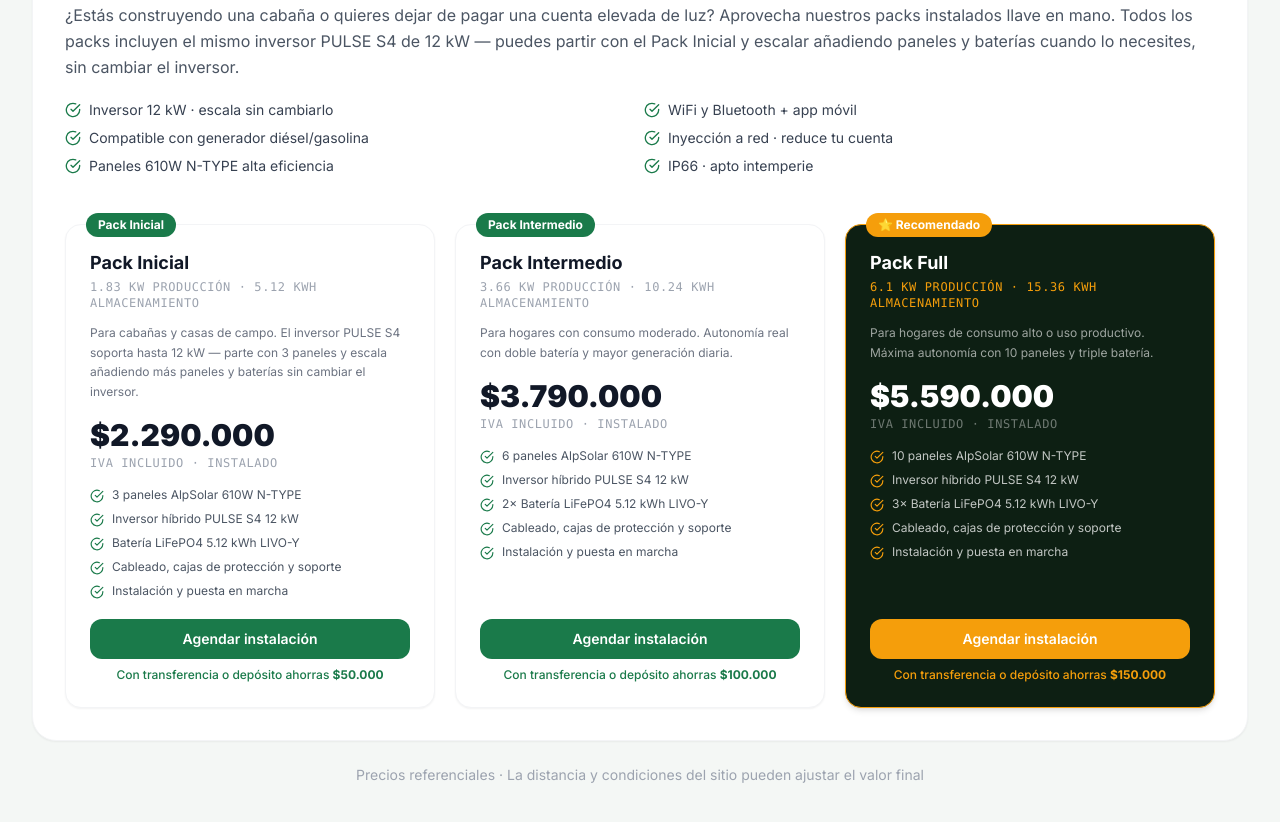
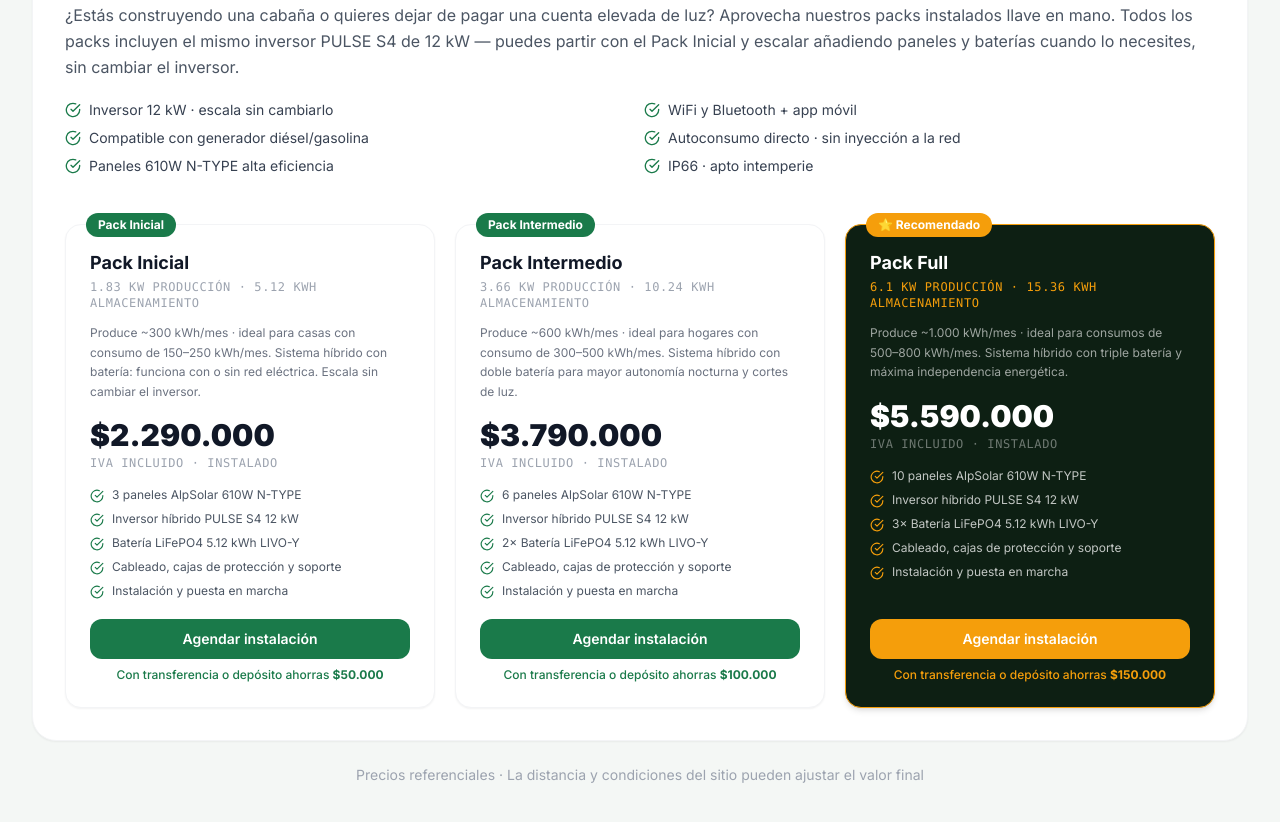
Before and after one commit to raulhidalgo78-eng/ecoguard, a Next.js app: page / in a window 1280 px wide. Shown: the part 3220-4042 px from the top of the page. Built offline with nearby package versions, Linux system fonts and the light colour scheme.

Commit message:
feat: cobertura kWh/mes en packs solares, sistema hibrido

```diff
--- a/app/components/ServiciosPrecios.js
+++ b/app/components/ServiciosPrecios.js
@@ -46,14 +46,14 @@
   imagePosition: 'center',
   title: 'Energía Solar · Packs Instalados AlpSolar',
   description: '¿Estás construyendo una cabaña o quieres dejar de pagar una cuenta elevada de luz? Aprovecha nuestros packs instalados llave en mano. Todos los packs incluyen el mismo inversor PULSE S4 de 12 kW — puedes partir con el Pack Inicial y escalar añadiendo paneles y baterías cuando lo necesites, sin cambiar el inversor.',
-  features: ['Inversor 12 kW · escala sin cambiarlo', 'WiFi y Bluetooth + app móvil', 'Compatible con generador diésel/gasolina', 'Inyección a red · reduce tu cuenta', 'Paneles 610W N-TYPE alta eficiencia', 'IP66 · apto intemperie'],
+  features: ['Inversor 12 kW · escala sin cambiarlo', 'WiFi y Bluetooth + app móvil', 'Compatible con generador diésel/gasolina', 'Autoconsumo directo · sin inyección a la red', 'Paneles 610W N-TYPE alta eficiencia', 'IP66 · apto intemperie'],
   planes: [
     {
       featured: false,
       badge: 'Pack Inicial',
       name: 'Pack Inicial',
       tag: '1.83 kW producción · 5.12 kWh almacenamiento',
-      desc: 'Para cabañas y casas de campo. El inversor PULSE S4 soporta hasta 12 kW — parte con 3 paneles y escala añadiendo más paneles y baterías sin cambiar el inversor.',
+      desc: 'Produce ~300 kWh/mes · ideal para casas con consumo de 150–250 kWh/mes. Sistema híbrido con batería: funciona con o sin red eléctrica. Escala sin cambiar el inversor.',
       precio: '$2.290.000',
       nota: 'IVA incluido · instalado',
       ahorro: '$50.000',
@@ -65,7 +65,7 @@
       badge: 'Pack Intermedio',
       name: 'Pack Intermedio',
       tag: '3.66 kW producción · 10.24 kWh almacenamiento',
-      desc: 'Para hogares con consumo moderado. Autonomía real con doble batería y mayor generación diaria.',
+      desc: 'Produce ~600 kWh/mes · ideal para hogares con consumo de 300–500 kWh/mes. Sistema híbrido con doble batería para mayor autonomía nocturna y cortes de luz.',
       precio: '$3.790.000',
       nota: 'IVA incluido · instalado',
       ahorro: '$100.000',
@@ -77,7 +77,7 @@
       badge: '⭐ Recomendado',
       name: 'Pack Full',
       tag: '6.1 kW producción · 15.36 kWh almacenamiento',
-      desc: 'Para hogares de consumo alto o uso productivo. Máxima autonomía con 10 paneles y triple batería.',
+      desc: 'Produce ~1.000 kWh/mes · ideal para consumos de 500–800 kWh/mes. Sistema híbrido con triple batería y máxima independencia energética.',
       precio: '$5.590.000',
       nota: 'IVA incluido · instalado',
       ahorro: '$150.000',
```
